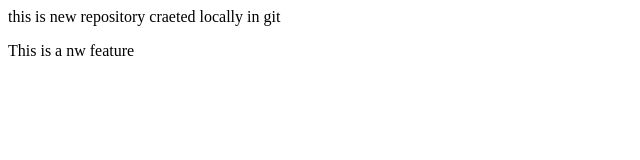
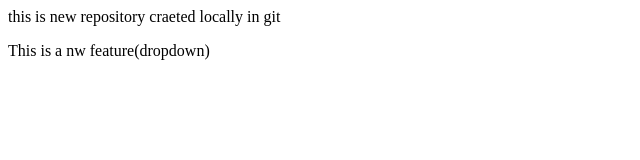
Before and after one commit to shrutikukdeja/localrepo, a plain HTML site: page index.html in a window 1280 px wide. Shown: the full height of the page, 0-640 px from the left. Drawn offline with Linux system fonts and the light colour scheme.

Commit message:
new chnges i feature1

```diff
--- a/index.html
+++ b/index.html
@@ -1,2 +1,2 @@
 <p>this is new repository craeted locally in git</p>
-<p>This is a nw feature</p>
+<p>This is a nw feature(dropdown)</p>
```
